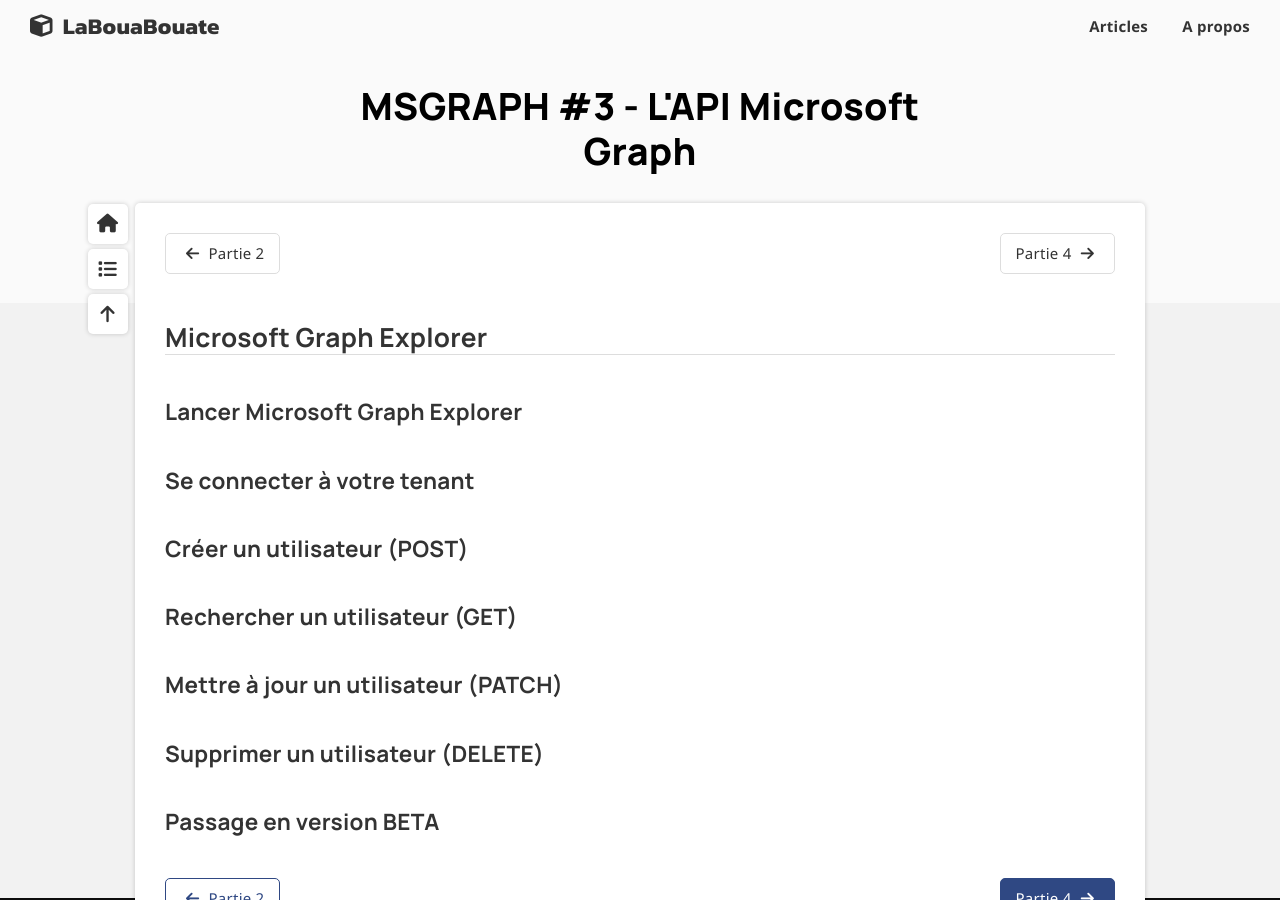
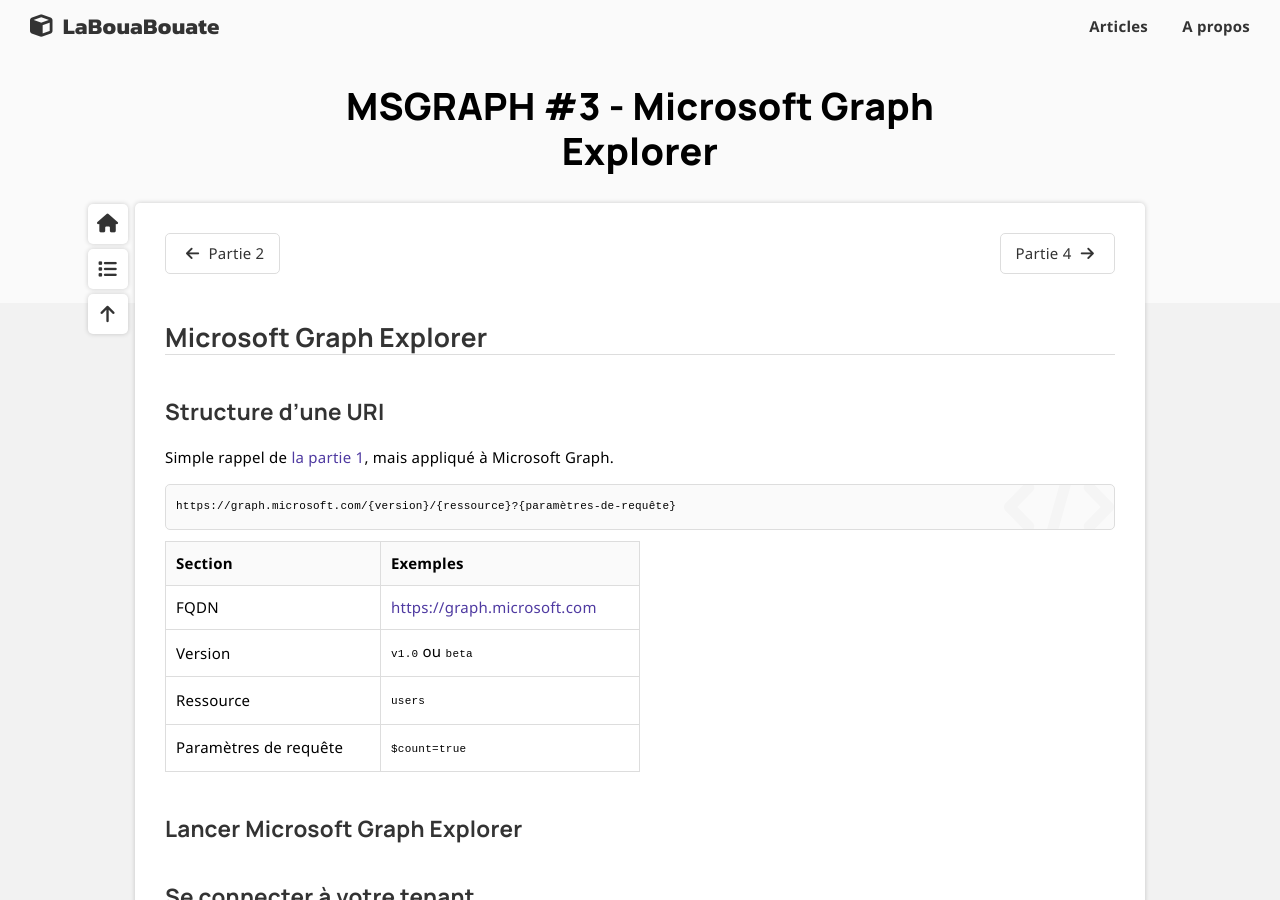
Before and after one commit to leobouard/leobouard.github.io, a Jekyll site: the page built from _posts/2023-09-17-cours-msgraph-003.md, in a window 1280 px wide and 900 px high. Built offline with Jekyll 4.4.1, drawn with Linux system fonts in a browser that asks for light colours; nearby versions of some CDN libraries; some web fonts are replaced.

Commit message:
Correction des titres

````diff
--- a/_posts/2023-09-17-cours-msgraph-003.md
+++ b/_posts/2023-09-17-cours-msgraph-003.md
@@ -1,7 +1,7 @@
 ---
 layout: post
-title: "MSGRAPH #3 - L'API Microsoft Graph"
-description: "Les spécificités de l'API web de Microsoft"
+title: "MSGRAPH #3 - Microsoft Graph Explorer"
+description: "Prendre en main efficacement l'outil web de requête d'API"
 tableOfContent: "/2023/09/17/cours-msgraph-sommaire"
 nextLink:
   name: "Partie 4"
@@ -12,6 +12,21 @@
 ---
 
 ## Microsoft Graph Explorer
+
+### Structure d'une URI
+
+Simple rappel de [la partie 1](/2023/09/17/cours-msgraph-001#uri), mais appliqué à Microsoft Graph.
+
+```
+https://graph.microsoft.com/{version}/{ressource}?{paramètres-de-requête}
+```
+
+Section | Exemples
+------- | --------
+FQDN | <https://graph.microsoft.com>
+Version | `v1.0` ou `beta`
+Ressource | `users`
+Paramètres de requête | `$count=true`
 
 ### Lancer Microsoft Graph Explorer
 
````
Also changed, not shown: _posts/2023-09-17-cours-msgraph-002.md (+2 -2 lines), _posts/2023-09-17-cours-msgraph-004.md (+2 -2 lines), _posts/2023-09-17-cours-msgraph-005.md (+2 -2 lines), _posts/2023-09-17-cours-msgraph-introduction.md (+0 -19 lines).
